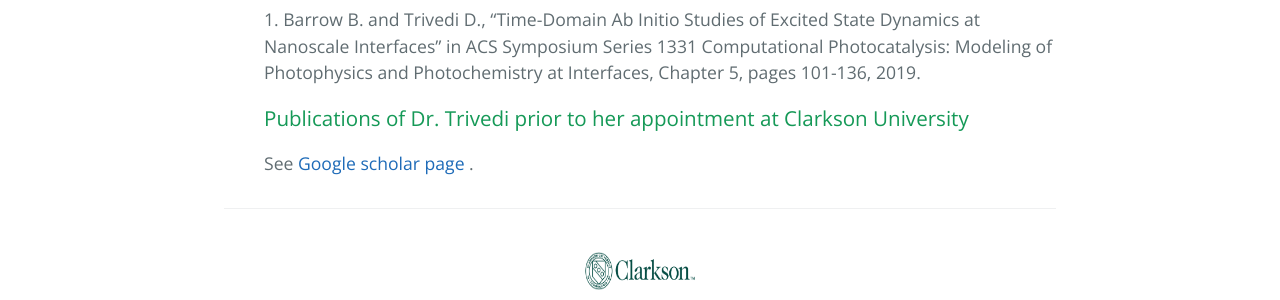
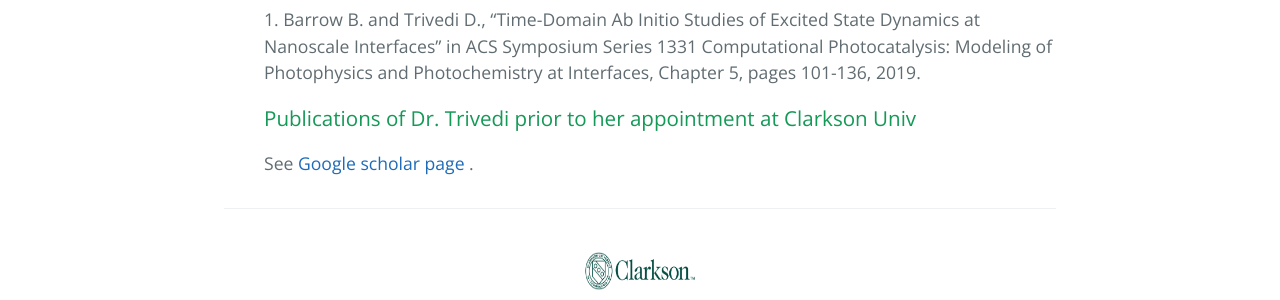
Before and after one commit to dharatrivedi/dharatrivedi.github.io, a Jekyll site: the page built from publication.html, in a window 1280 px wide. Shown: the part 549-849 px from the top of the page. Built offline with Jekyll 4.4.1, drawn with Linux system fonts in a browser that asks for light colours.

Commit message:
Update publication.html

```diff
--- a/publication.html
+++ b/publication.html
@@ -11,7 +11,7 @@ title: {{ site.name }}
       1. Barrow B. and Trivedi D., “Time-Domain Ab Initio Studies of Excited State Dynamics at Nanoscale Interfaces” in ACS Symposium Series 1331 Computational Photocatalysis: Modeling of Photophysics and Photochemistry at Interfaces, Chapter 5, pages 101-136, 2019.
   </ul>
   <ul class="clearfix">
-    <h3>Publications of Dr. Trivedi prior to her appointment at Clarkson University</h3>
+    <h3>Publications of Dr. Trivedi prior to her appointment at Clarkson Univ</h3>
       See <a href="https://scholar.google.com/citations?user=CUcdUnYAAAAJ&hl=en"> Google scholar page </a>.
   </ul>
 </div>
```
